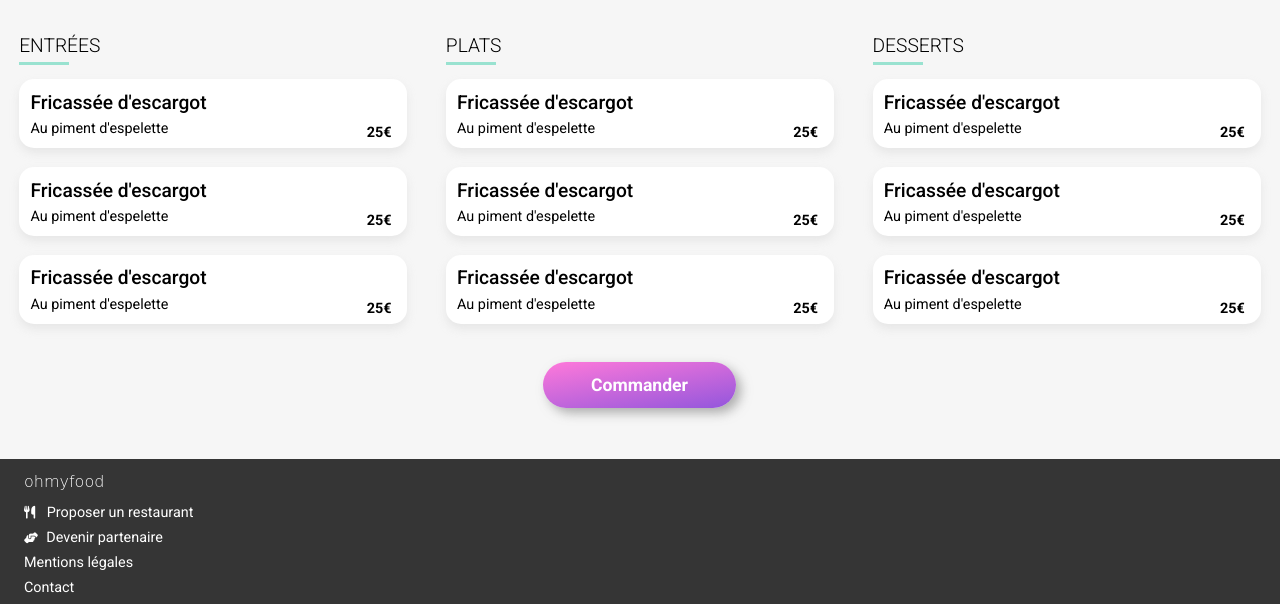
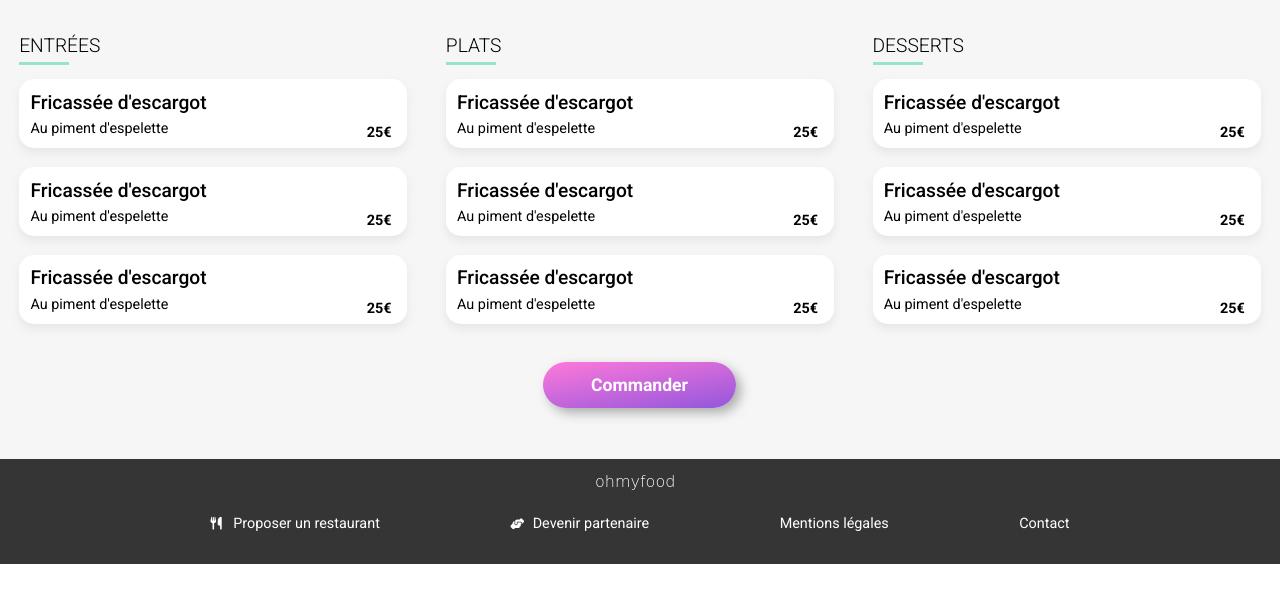
Before and after one commit to Lafond54/Lafondandy_3_23062021, a website: page public/la-palette-du-gout.html in a window 1280 px wide. Shown: the part 529-1133 px from the top of the page. After the commit the page ends 1093 px from the top, so only its background shows below. Drawn offline with Linux system fonts and the light colour scheme; a web font is replaced by a local one.

Commit message:
MQ du footer

```diff
--- a/public/la-palette-du-gout.html
+++ b/public/la-palette-du-gout.html
@@ -67,9 +67,10 @@
         </header>
         <section class="sousmenus">
             <section class="sousmenu">
-                <div class="itemmenu">
+                <h2 class="menu__header">ENTRÉES</h2>
+                <div class="itemmenu itemmenu--1">
 
-                    <h2 class="menu__header">ENTRÉES</h2>
+
                     <section class="menu">
                         <div class="menu__contenu">
                             <h4 class="menu__titre">Fricassée d'escargot</h4>
@@ -83,7 +84,7 @@
                         </div>
                     </section>
                 </div>
-                <div class="itemmenu">
+                <div class="itemmenu itemmenu--2">
                     <section class="menu">
                         <div class="menu__contenu">
                             <h4 class="menu__titre">Fricassée d'escargot</h4>
@@ -97,7 +98,7 @@
                         </div>
                     </section>
                 </div>
-                <div class="itemmenu">
+                <div class="itemmenu itemmenu--3">
                     <section class="menu">
                         <div class="menu__contenu">
                             <h4 class="menu__titre">Fricassée d'escargot</h4>
@@ -112,9 +113,8 @@
 
             </section>
             <section class="sousmenu">
-                <div class="itemmenu">
-
-                    <h2 class="menu__header">PLATS</h2>
+                <h2 class="menu__header">PLATS</h2>
+                <div class="itemmenu itemmenu--1">
                     <section class="menu">
                         <div class="menu__contenu">
                             <h4 class="menu__titre">Fricassée d'escargot</h4>
@@ -126,7 +126,7 @@
                         <div class="menu__anim"></div>
                     </section>
                 </div>
-                <div class="itemmenu">
+                <div class="itemmenu itemmenu--2">
                     <section class="menu">
                         <div class="menu__contenu">
                             <h4 class="menu__titre">Fricassée d'escargot</h4>
@@ -138,7 +138,7 @@
                         <div class="menu__anim"></div>
                     </section>
                 </div>
-                <div class="itemmenu">
+                <div class="itemmenu itemmenu--3">
                     <section class="menu">
                         <div class="menu__contenu">
                             <h4 class="menu__titre">Fricassée d'escargot</h4>
@@ -153,9 +153,8 @@
 
             </section>
             <section class="sousmenu">
-                <div class="itemmenu">
-
-                    <h2 class="menu__header">DESSERTS</h2>
+                <h2 class="menu__header">DESSERTS</h2>
+                <div class="itemmenu itemmenu--1">
                     <section class="menu">
                         <div class="menu__contenu">
                             <h4 class="menu__titre">Fricassée d'escargot</h4>
@@ -167,7 +166,7 @@
                         <div class="menu__anim"></div>
                     </section>
                 </div>
-                <div class="itemmenu">
+                <div class="itemmenu itemmenu--2">
                     <section class="menu">
                         <div class="menu__contenu">
                             <h4 class="menu__titre">Fricassée d'escargot</h4>
@@ -179,7 +178,7 @@
                         <div class="menu__anim"></div>
                     </section>
                 </div>
-                <div class="itemmenu">
+                <div class="itemmenu itemmenu--3">
                     <section class="menu">
                         <div class="menu__contenu">
                             <h4 class="menu__titre">Fricassée d'escargot</h4>
@@ -201,7 +200,7 @@
 
     <footer class="footer">
         <h4 class="footer__logo">ohmyfood</h4>
-        <ol>
+        <ol class="footer__liste">
             <li class="footer__item">
                 <i class="fas fa-utensils"></i>
                 <span class="footer__txt">Proposer un restaurant</span>
--- a/sass/_homepage.scss
+++ b/sass/_homepage.scss
@@ -2,11 +2,8 @@ body {
     font-family: "Roboto", sans-serif;
     margin: 0;
     background: white;
-    @include loadingspinner
+    @include loadingspinner;
 }
-
-
-
 
 //Header
 .header {
@@ -71,8 +68,6 @@ body {
             grid-template-columns: repeat(3, 1fr);
             column-gap: 1.2rem;
         }
-
-
     }
 
     &__item {
@@ -111,7 +106,6 @@ body {
     }
 }
 
-
 //
 .h2titres {
     @include h2setting;
@@ -125,8 +119,6 @@ body {
 .container2 {
     background: $gris-fond;
     padding-bottom: 30px;
-
-
 }
 .container3 {
     max-width: 1400px;
@@ -143,11 +135,9 @@ body {
     grid-template-columns: 1fr;
     row-gap: 2rem;
 
-
     @media (min-width: 700px) {
         grid-template-columns: repeat(2, 1fr);
     }
-
 }
 
 .article {
@@ -203,26 +193,4 @@ body {
 
 .footer {
     @include pied;
-
-    &__logo {
-        @include omf(rgb(255, 255, 255), 1rem, 100);
-        padding: 0.8rem 0 0.8rem 0;
-    }
-    &__item {
-        padding-bottom: 0.5rem;
-    }
-    &__txt {
-        &:link {
-            color: white;
-        }
-    }
-
-    .fas.fa-utensils {
-        margin-right: 0.5rem;
-        font-size: 0.8rem;
-    }
-    .fas.fa-hands-helping {
-        margin-right: 0.3rem;
-        font-size: 0.7rem;
-    }
 }
--- a/sass/_mixins.scss
+++ b/sass/_mixins.scss
@@ -101,6 +101,7 @@
 
 // Footer
 @mixin pied {
+
     background-color: $fond-footer;
     padding-left: 1.5rem;
     ol {
@@ -108,6 +109,53 @@
     }
     color: white;
     font-size: 0.9rem;
+
+
+    @media (min-width: 1000px) {
+
+        padding: 0 5rem 0 5rem;
+
+    }
+
+
+    &__logo {
+        @include omf(rgb(255, 255, 255), 1rem, 100);
+        padding: 0.8rem 0 0.8rem 0;
+        @media (min-width: 1000px) {
+            width: 90px;
+            margin: auto;
+            padding-bottom: 1.5rem;
+        }
+    }
+    &__item {
+        padding-bottom: 0.5rem;
+    }
+    &__txt {
+        &:link {
+            color: white;
+        }
+    }
+
+    &__liste {
+        @media (min-width: 1000px) {
+            display: flex;
+            flex-direction: row;
+            justify-content: space-evenly;
+            padding-bottom: 1.5rem;
+        }
+    }
+
+    .fas.fa-utensils {
+        margin-right: 0.5rem;
+        font-size: 0.8rem;
+    }
+    .fas.fa-hands-helping {
+        margin-right: 0.3rem;
+        font-size: 0.7rem;
+    }
+
+
+
 }
 
 
@@ -129,7 +177,7 @@
     opacity: 0.6;
     display: flex;
     z-index: 10;
-    animation: deletefond 3s forwards;
+    animation: deletefond 2.9s forwards;
 }
 @keyframes deletefond {
     90% {
@@ -158,10 +206,12 @@
     pointer-events: none;
 
     &__bar {
+        opacity: 1;
 
         &:nth-child(1) {
             background-color: $primaire;
             border-radius: 10px 0 10px 0;
+
         }
         &:nth-child(2) {
             background-color: $primaire;
@@ -169,7 +219,11 @@
         }
         &:nth-child(3) {
             background-color: $vert-nouveau;
-
+            border-radius: 100%;
+            width: $sizebar;
+            height: $sizebar;
+            margin-top: auto;
+            margin-bottom: auto;
         }
         &:nth-child(4) {
             background-color: $secondaire;
@@ -182,8 +236,9 @@
         height: 100%;
         width: $sizebar;
         animation: bars 1.2s  ease-in-out forwards;
-        animation-direction: alternate;
+
         animation-play-state: initial;
+
 
         @for $i from 1 through 5 {
             &--#{$i} {
@@ -193,12 +248,53 @@
     }
 }
 @keyframes bars {
-    0% {
+    0% {opacity: 1;
+
+    }
+    10% {
         transform: scaleY(0.5);
+
+    }
+    90% {
+        opacity: 1;
     }
     100% {
-        visibility: hidden;
+        opacity: 0;
         transform: scaleY(1);
+
+
     }
 }
 }
+
+//
+@mixin animliste {
+
+    opacity: 0;
+    animation: animmenu 1.2s  forwards;
+    transition-timing-function: cubic-bezier(.29,-0.08,.65,1.58);
+
+
+    @for $i from 1 through 3 {
+        &--#{$i} {
+            animation-delay: 250ms * $i;
+        }
+    }
+}
+
+@keyframes animmenu {
+    0% {
+        transform: translateY(15px);
+
+        opacity: 0;
+    }
+    55% {
+
+        opacity: 1;
+    }
+
+    100% {
+
+        opacity: 1;
+    }
+}
--- a/sass/_restaurant.scss
+++ b/sass/_restaurant.scss
@@ -162,6 +162,7 @@ body {
             opacity: 1;
         }
     }
+
 }
 
 .commander {
@@ -174,3 +175,7 @@ body {
         @include btnrose(3rem);
     }
 }
+
+.itemmenu {
+    @include animliste
+}
```
Also changed, not shown: public/index.html (+1 -1 lines), public/style/index.css, 1 other file.
